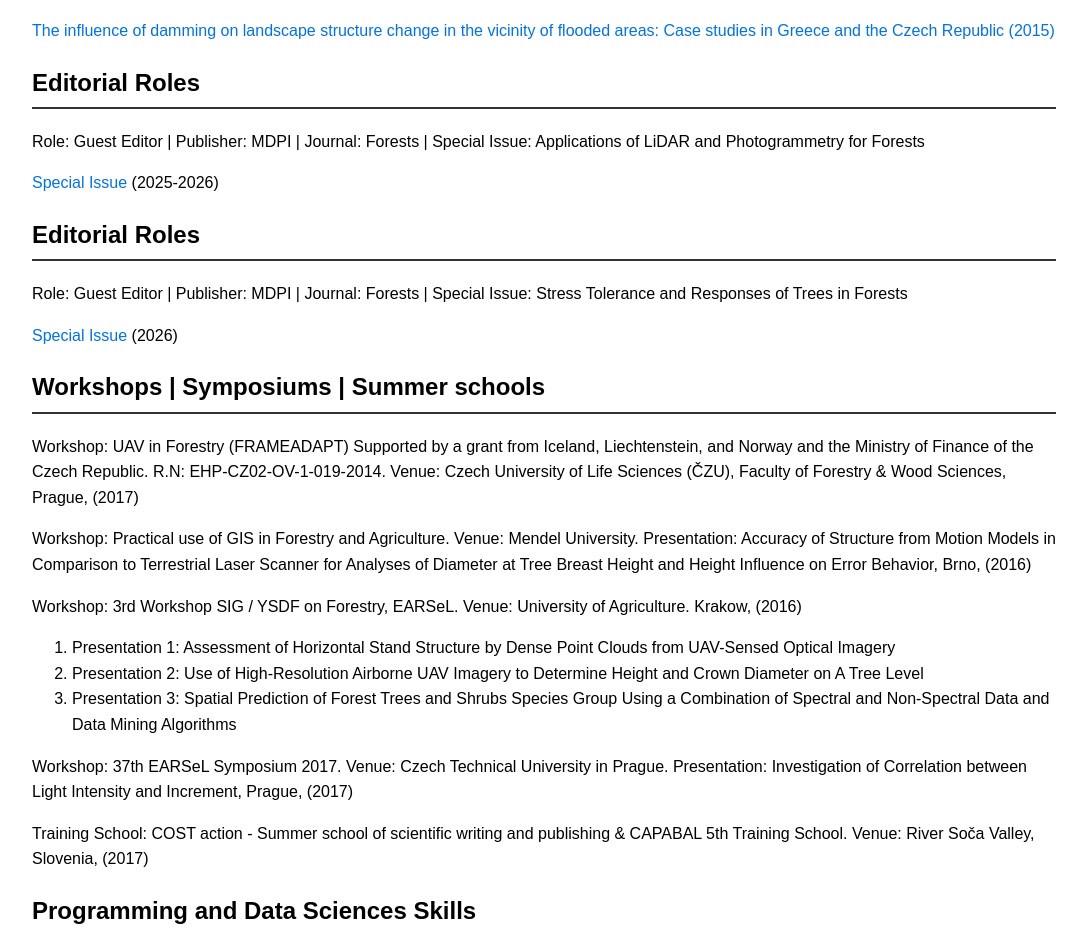
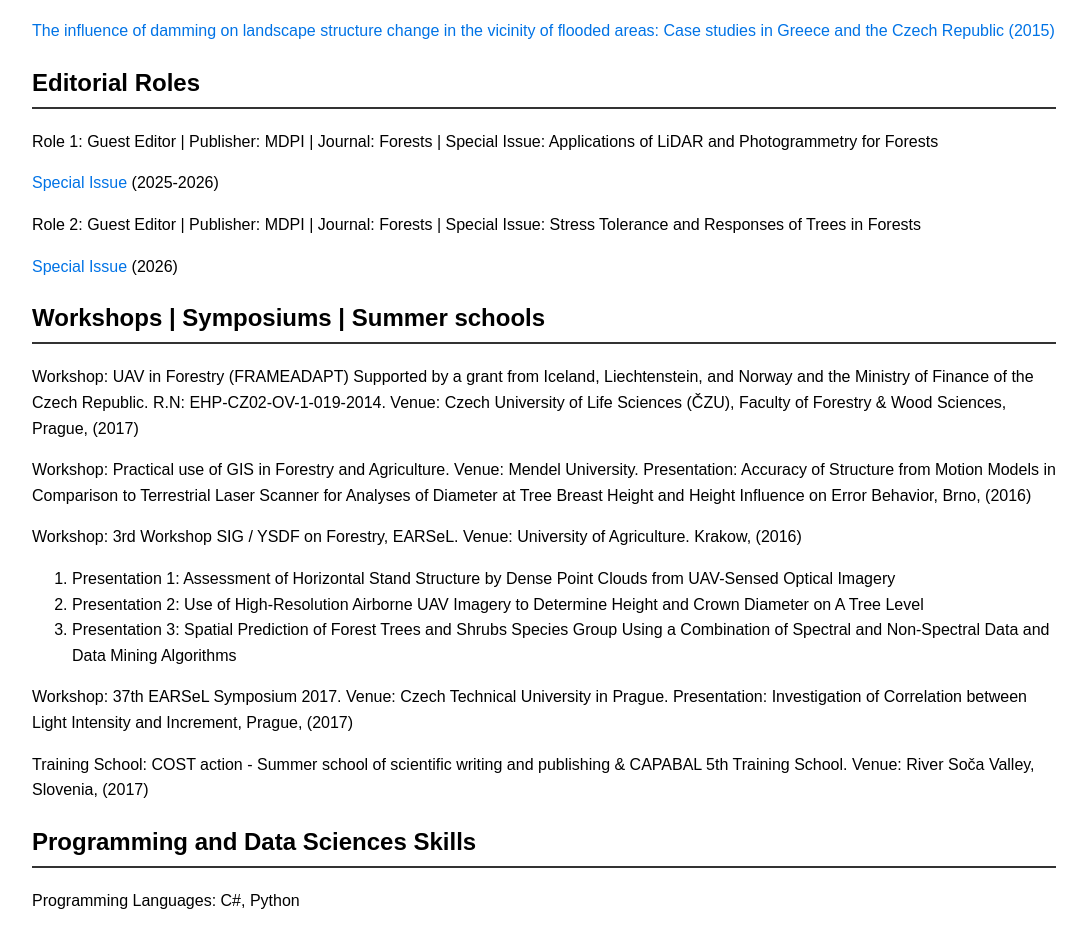
Before and after one commit to panagdim/Dimitrios-Panagiotidis_CV, a plain HTML site: page index.html in a window 1280 px wide. Shown: the part 2667-3596 px from the top of the page, without its empty margins (96-1183 px from the left). Drawn offline with Linux system fonts and the light colour scheme.

Commit message:
Update index.html

```diff
--- a/index.html
+++ b/index.html
@@ -125,14 +125,9 @@
 
       <section>
       <h2>Editorial Roles</h2>
-        <p>Role: Guest Editor | Publisher: MDPI | Journal: Forests | Special Issue: Applications of LiDAR and Photogrammetry for Forests</p>
+        <p>Role 1: Guest Editor | Publisher: MDPI | Journal: Forests | Special Issue: Applications of LiDAR and Photogrammetry for Forests</p>
         <p><a href="https://www.mdpi.com/journal/forests/special_issues/2Y4Q43901G">Special Issue</a> (2025-2026)</p>
-
-      </section>
-
-        <section>
-      <h2>Editorial Roles</h2>
-        <p>Role: Guest Editor | Publisher: MDPI | Journal: Forests | Special Issue: Stress Tolerance and Responses of Trees in Forests</p>
+        <p>Role 2: Guest Editor | Publisher: MDPI | Journal: Forests | Special Issue: Stress Tolerance and Responses of Trees in Forests</p>
         <p><a href="https://www.mdpi.com/journal/forests/special_issues/IF0NX20706">Special Issue</a> (2026)</p>
 
       </section>
```
